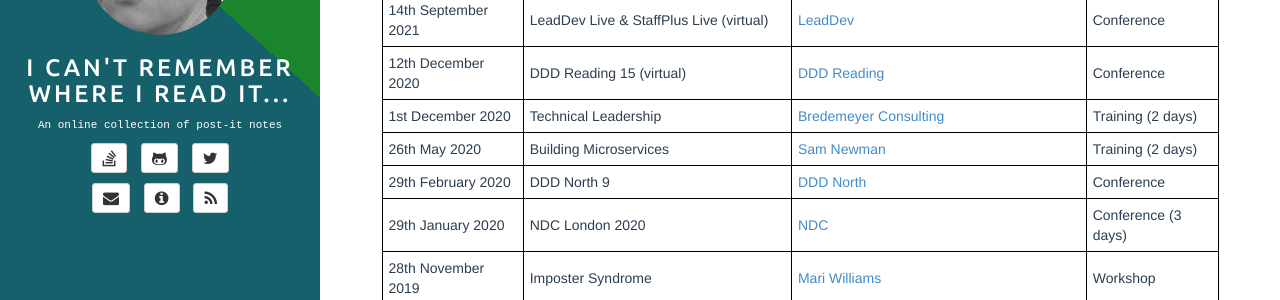
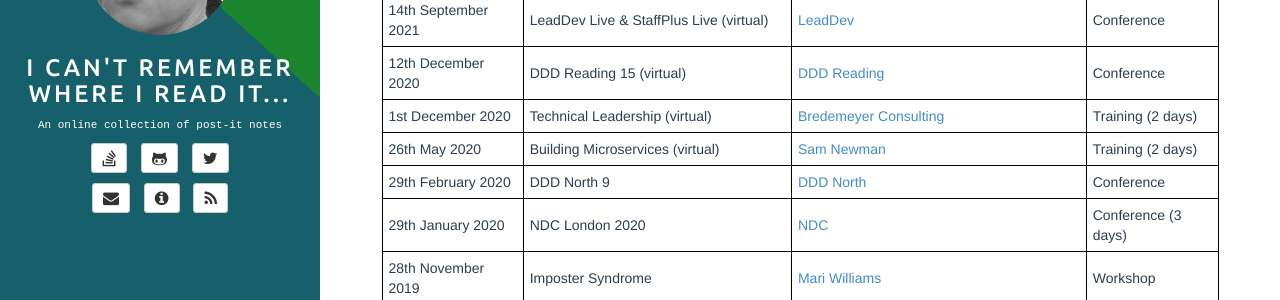
Before and after one commit to adrianbanks/adrianbanks.github.io, a Jekyll site: the page built from training.md, in a window 1280 px wide and 900 px high. Shown: the part 243-543 px from the top of the window. Built offline with Jekyll 4.4.1, drawn with Linux system fonts in a browser that asks for light colours.

Commit message:
Mark some attendance as virtual

```diff
--- a/training.md
+++ b/training.md
@@ -10,8 +10,8 @@ These are the training courses and conferences that I have attended over the yea
 | 30th September 2021 | Shortcut To Technical Leadership (virtual)         | [Patrick Kua][30]                                        | Training            |
 | 14th September 2021 | LeadDev Live & StaffPlus Live (virtual)            | [LeadDev][29]                                            | Conference          |
 | 12th December 2020  | DDD Reading 15 (virtual)                           | [DDD Reading][1]                                         | Conference          |
-| 1st December 2020   | Technical Leadership                               | [Bredemeyer Consulting][28]                              | Training (2 days)   |
-| 26th May 2020       | Building Microservices                             | [Sam Newman][27]                                         | Training (2 days)   |
+| 1st December 2020   | Technical Leadership (virtual)                     | [Bredemeyer Consulting][28]                              | Training (2 days)   |
+| 26th May 2020       | Building Microservices (virtual)                   | [Sam Newman][27]                                         | Training (2 days)   |
 | 29th February 2020  | DDD North 9                                        | [DDD North][3]                                           | Conference          |
 | 29th January 2020   | NDC London 2020                                    | [NDC][9]                                                 | Conference (3 days) |
 | 28th November 2019  | Imposter Syndrome                                  | [Mari Williams][26]                                      | Workshop            |
```
